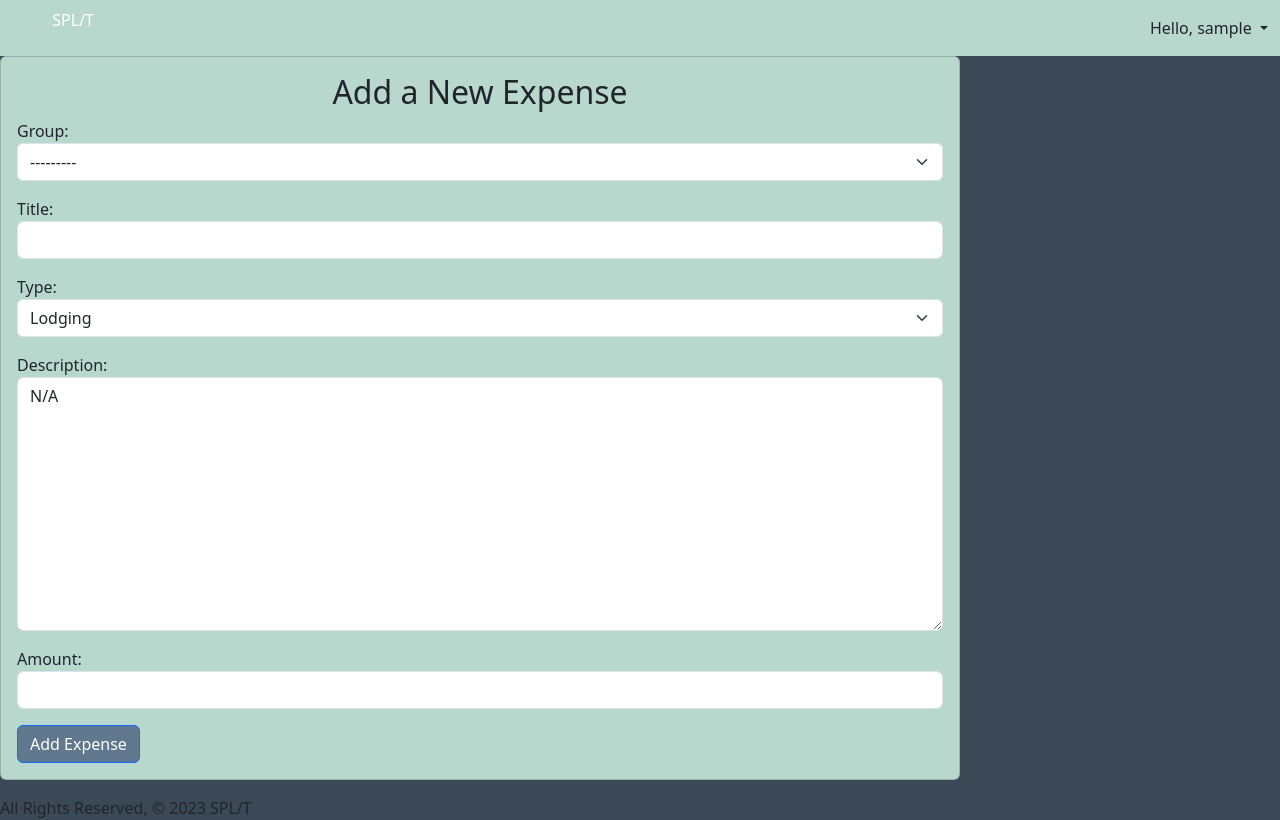
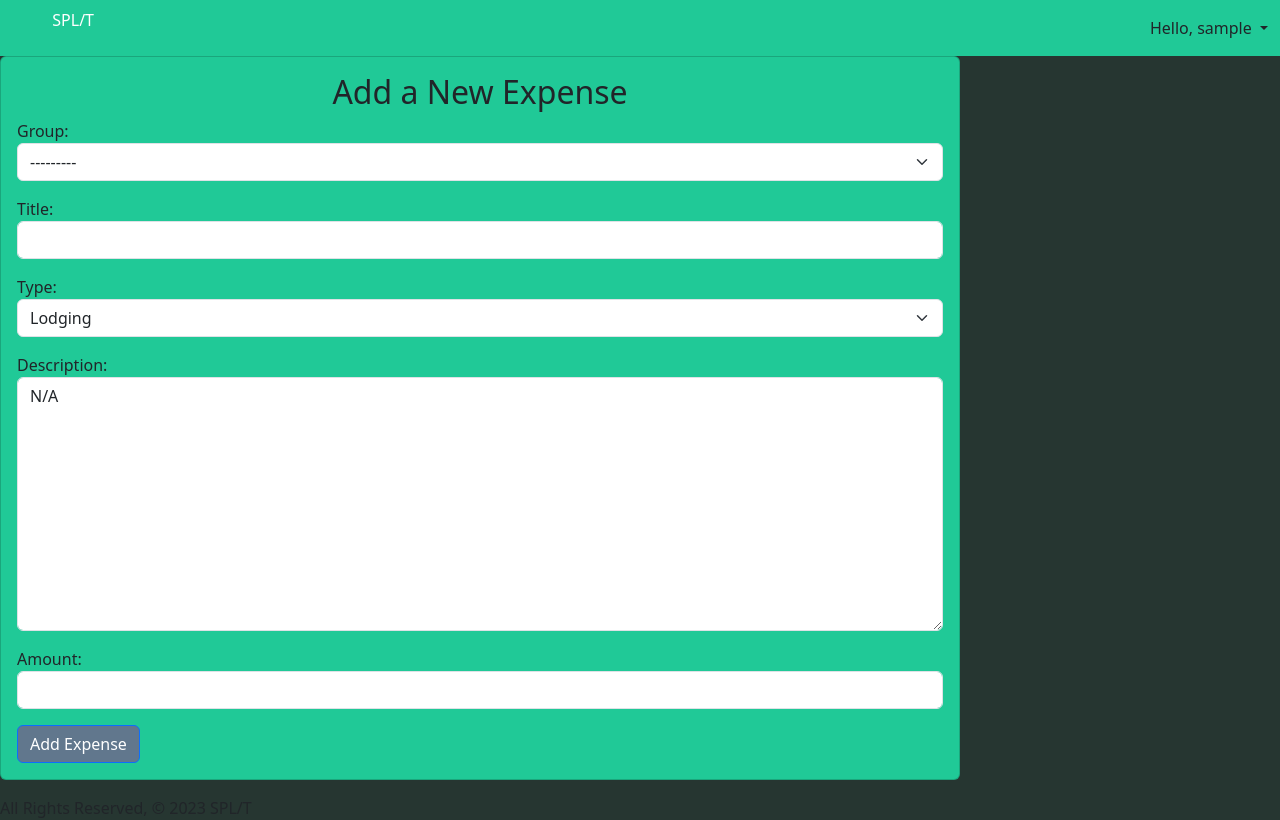
Before and after one commit to shelbyyy16/Capstone-Project, a Django app: page /create_expense/ in a window 1280 px wide. Run offline with Django 5.2, Linux system fonts and the light colour scheme; the visitor is signed in with stand-in values (Sample User, id 1); data that the repository does not hold is empty.

Commit message:
static css changes

```diff
--- a/main_app/static/css/style.css
+++ b/main_app/static/css/style.css
@@ -2,15 +2,15 @@ body {
     display: flex;
     min-height: 100vh;
     flex-direction: column;
-    background-color: #3b4855;
+    background-color: #263631;
 }
 
 .custom-card-color {
-    background-color: #b9d8cd;
+    background-color: #20c997;
   }
 
 .custom-nav-color {
-    background-color: #b9d8cd;
+    background-color: #20c997;
 
 }
 
```
